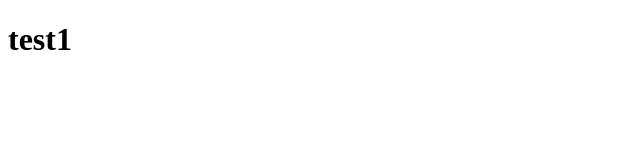
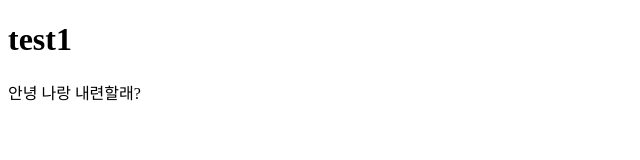
Before and after one commit to LDG-BBgod/test1, a plain HTML site: page index.html in a window 1280 px wide. Shown: the whole page, without its empty margins (0-640 px from the left). Drawn offline with Linux system fonts and the light colour scheme.

```diff
--- a/index.html
+++ b/index.html
@@ -8,5 +8,6 @@
 </head>
 <body>
     <h1>test1</h1>
+    <div>안녕 나랑 내련할래?</div>
 </body>
 </html>
```
Also changed, not shown: 1 other file.
